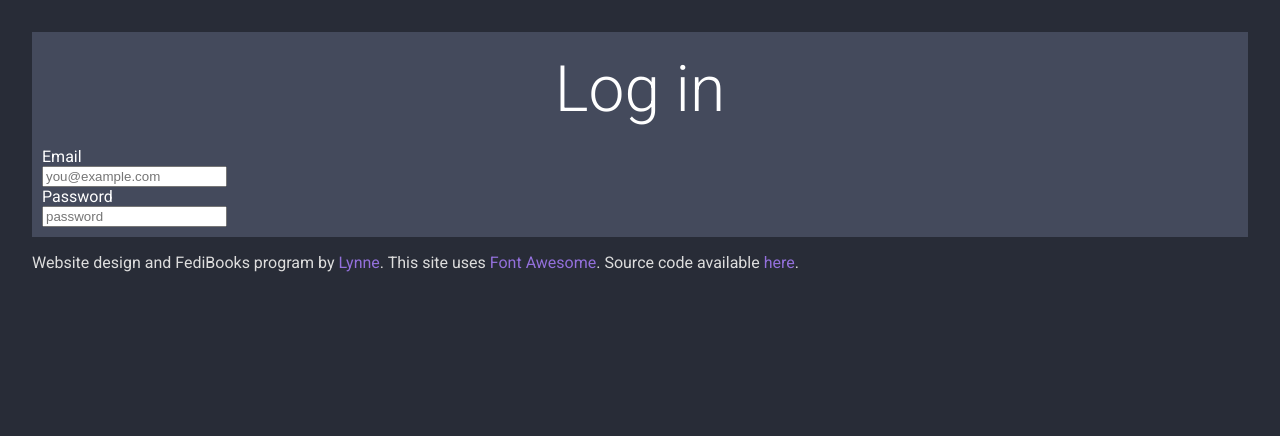
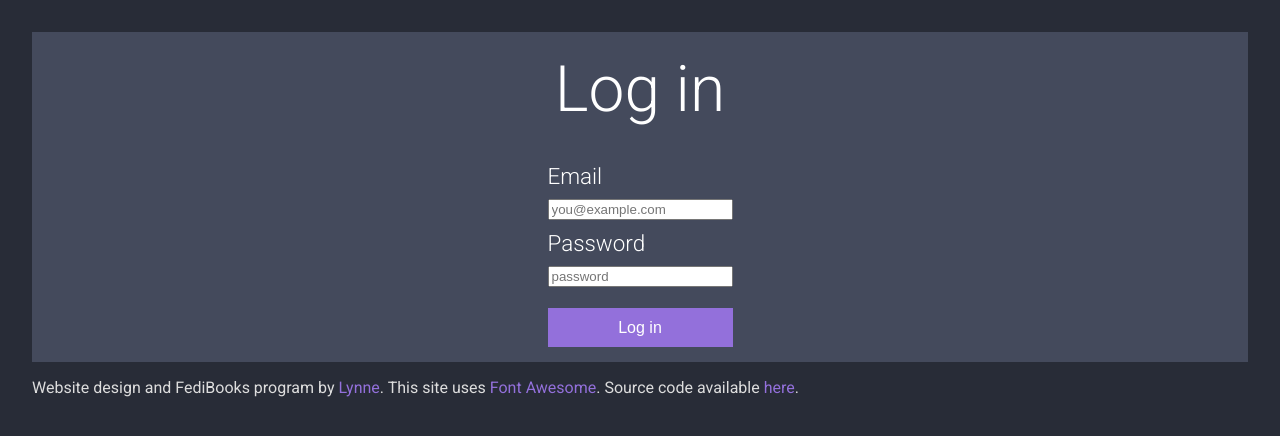
Before and after one commit to Lynnesbian/FediBooks, a Flask app: page /login in a window 1280 px wide. Shown: the top 436 px of the page. Run offline with Flask 2, Linux system fonts and the light colour scheme; some libraries are stand-ins or nearby versions.

Commit message:
improved style on login page

```diff
--- a/static/style.css
+++ b/static/style.css
@@ -33,8 +33,11 @@ body {
 .row {
 	display: flex;
 }
+.full-width {
+	width: 100%;
+}
 
-a.button {
+.button {
 	color: white;
 	line-height:1.2em;
 	padding:10px;
@@ -42,28 +45,32 @@ a.button {
 	display: inline-block;
 	margin: 5px 0;
 	transition: 0.2s linear;
+	border:none;
 }
-a.button:visited {
+.button:visited {
 	color:white;
 }
+input.button {
+	font-size: 1em;
+}
 
-a.btn-primary {
+.btn-primary {
 	background-color: #9370db;
 	border-color: #9370db;
 }
-a.btn-primary:hover {
+.btn-primary:hover {
 	background-color: #7859b6;
 	border-color: #7859b6;
 }
 
-a.btn-secondary {
+.btn-secondary {
 	background-color: #999;
 }
-a.btn-secondary:hover {
+.btn-secondary:hover {
 	background-color: #777;
 }
 
-a.btn-large {
+.btn-large {
 	font-size: 1.6em;
 }
 
@@ -83,3 +90,14 @@ h1, h2, h3, h4, h5, h6 {
 	font-weight: 400;
 	margin: 0;
 }
+
+form {
+	text-align: justify;
+	display:inline-block;
+}
+label.important {
+	font-size: 1.4em;
+	margin: 10px 0;
+	font-weight: 300;
+	display:block;
+}
--- a/templates/login.html
+++ b/templates/login.html
@@ -11,14 +11,17 @@
 		<h1 class="thin centred">Log in</h1>
 	</div>
 
-	<div class="container">
-		<form>
-				<label for="email">Email</label><br>
+	<div class="container centred">
+		<form action="/do/login" method="POST">
+			<p>
+				<label for="email" class="important">Email</label>
 				<input type="email" name="email" placeholder="you@example.com">
 				<br>
-				<label for="password">Password</label><br>
+				<label for="password" class="important">Password</label>
 				<input type="password" name="password" placeholder="password">
-			</form>
+			</p>
+			<input type="submit" value="Log in" class="button btn-primary full-width">
+		</form>
 	</div>
 
 	{% include 'footer.html' %}
```
